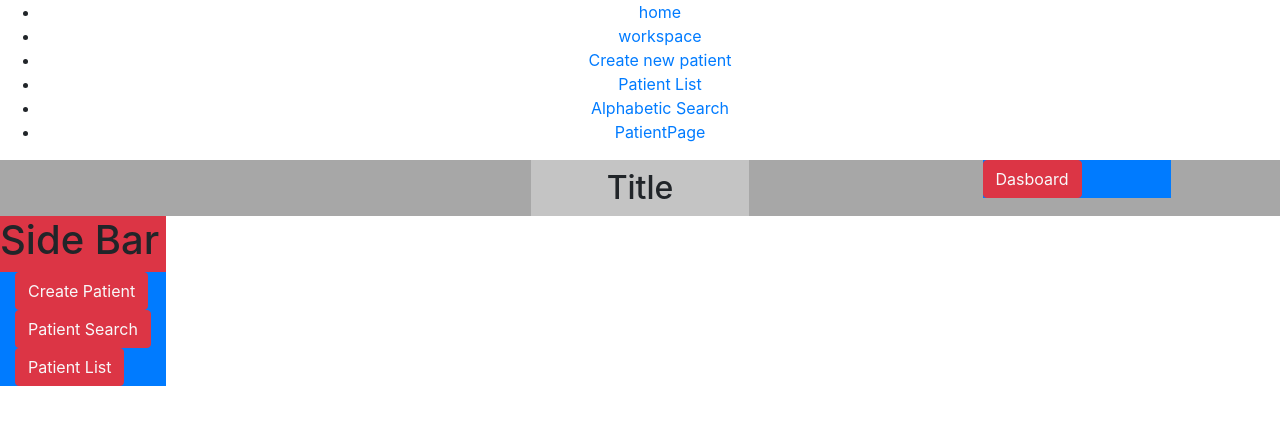
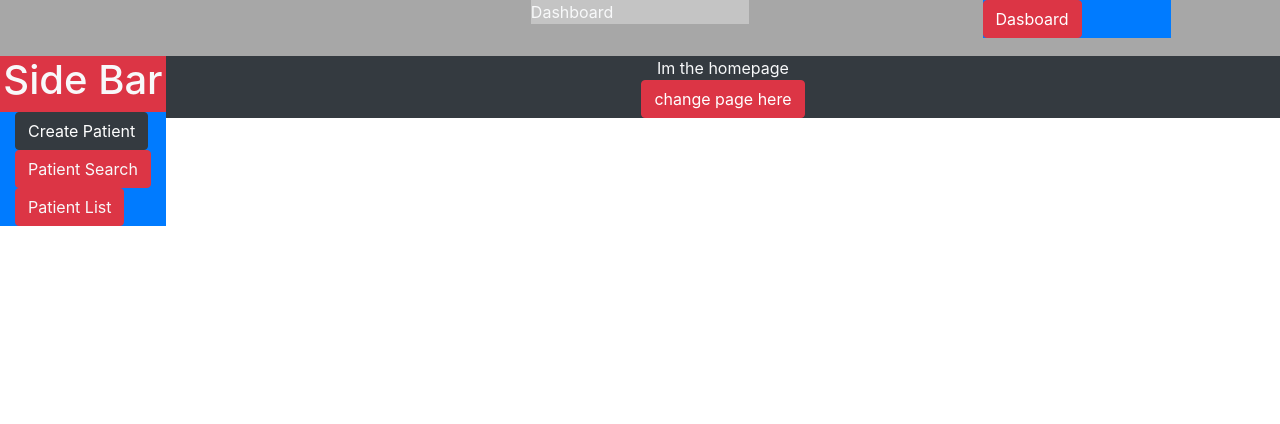
Before and after one commit to LuisERivas/Artificial-Intelligence-Business-Systems, a React (Create React App) app in the folder app/: page / in a window 1280 px wide. Shown: the top 424 px of the page. Built offline with nearby package versions, Linux system fonts and the light colour scheme.

Commit message:
Should be done with the functionality of the first page and page switching functions

```diff
--- a/app/src/App.js
+++ b/app/src/App.js
@@ -1,19 +1,19 @@
 import React from 'react'
 import './App.css'
-import {
-  BrowserRouter as Router,
-  // Switch,
-  // Route,
-  Link
-} from 'react-router-dom'
-import NavBar from './Components/NavBar'
-import SideBar from './Components/SideBar/sideBar'
-
+// import {
+//   BrowserRouter as Router,
+//   // Switch,
+//   // Route,
+//   // Link
+// } from 'react-router-dom'
+// import NavBar from './Components/NavBar'
+// import SideBar from './Components/SideBar/sideBar'
+import Dashboard from './Components/Dashboard/dashboard'
 function App () {
   return (
-    <Router>
-      <div className='App'>
-        <ul>
+    // <Router>
+    <div className='App'>
+      {/* <ul>
           <li>
             <Link to='/'>home</Link>
           </li>
@@ -32,11 +32,11 @@
           <li>
             <Link to='/PatientPage'>PatientPage </Link>
           </li>
-        </ul>
-      </div>
-      <NavBar />
-      <SideBar />
-    </Router>
+        </ul> */}
+      <Dashboard pageStateInitial='Dashboard' />
+    </div>
+
+  // </Router>
   )
 }
 
--- a/app/src/Components/Button/button.js
+++ b/app/src/Components/Button/button.js
@@ -18,15 +18,20 @@
     // console.log(this.props.sideBarLinks)
     // console.log(this.state.linkSet)
     var buttonSet = this.state.linkSet
-    console.log('The current Button set is: ' + buttonSet)
+    // console.log('The current Button set is: ' + buttonSet)
     let buttons
     if (buttonSet === 'SideBarSet') {
-      console.log('I Successfully pulled up the SideBarSet')
+      // console.log('--------- Button --------')
+
+      // console.log('I Successfully pulled up the SideBarSet')
+      // console.log('--------- Button --------')
+
       buttons = <div className='bg-primary col'>
         <div className='bg-primary row'>
-          <Router>
+          {/* <Router>
             <Link to={this.props.sideBarLinks.link1} className='text-light btn btn-danger'>{this.props.sideBarLinks.linkName1}</Link>
-          </Router>
+          </Router> */}
+          <button onClick={this.props.clickTestPatientPage} className='btn btn-dark'>{this.props.sideBarLinks.linkName1}</button>
         </div>
         <div className='bg-primary row'>
           <Router>
@@ -40,14 +45,21 @@
         </div>
       </div>
     } else if (buttonSet === 'navBarSet') {
-      console.log('I pulled up the NavbarSet')
+      // console.log('--------- Button --------')
+
+      // console.log('I pulled up the NavbarSet')
+      // console.log('--------- Button --------')
+
       buttons = <div className='bg-primary row'>
-        <Router>
+        {/* <Router>
           <Link to={this.props.navBarLinks.link1} className='text-light btn btn-danger'>{this.props.navBarLinks.linkName1}</Link>
-        </Router>
+        </Router> */}
+        <button onClick={this.props.clickTestDashboard} className='btn btn-danger'>{this.props.navBarLinks.linkName1}</button>
       </div>
     } else {
-      console.log('there is an eror bro')
+      // console.log('--------- Button --------')
+      // console.log('there is an eror bro')
+      // console.log('--------- Button --------')
     }
 
     return (
--- /dev/null
+++ b/app/src/Components/CreatePatientPage/createPatientpage.js
@@ -0,0 +1,14 @@
+import React, { Component } from 'react'
+import '../CreatePatientPage/createPatientPage.css'
+
+class CreatePatientPage extends Component {
+  render () {
+    return (
+      <div className='bg-danger'>
+                Create patient page
+      </div>
+    )
+  }
+}
+
+export default CreatePatientPage
--- /dev/null
+++ b/app/src/Components/Dashboard/dashboard.js
@@ -0,0 +1,75 @@
+import React, { Component } from 'react'
+import '../Dashboard/dashboard.js'
+import NavBar from '../NavBar/index.js'
+import SideBar from '../SideBar/sideBar'
+import HomePage from '../HomePage/home.js'
+import CreatePatientPage from '../CreatePatientPage/createPatientpage.js'
+
+class Dashboard extends Component {
+  constructor (props) {
+    super()
+    this.state = {
+      pageState: props.pageStateInitial,
+      status: 0
+    }
+    // this.onTest = this.onTest.bind(this)
+    this.onDashboardClicked = this.onDashboardClicked.bind(this)
+    this.onCreatePatientClicked = this.onCreatePatientClicked.bind(this)
+  }
+  // onTest () {
+  //   console.log('BRO IT FUCKING WORKED')
+  //   this.setState(state => ({
+  //     pageState: 'ugly boi'
+  //   }))
+  // }
+  onDashboardClicked () {
+    console.log('BRO IT FUCKING WORKED')
+    this.setState(state => ({
+      pageState: 'Dashboard'
+    }))
+  }
+  onCreatePatientClicked () {
+    console.log('bro, we found the create patient page')
+    this.setState(state => ({
+      pageState: 'Create Patient'
+    }))
+  }
+  //   superTest () {
+  //     console.log('this is a risk but lets see')
+  //   }
+  render () {
+    // console.log('--------- DashBoard --------')
+    // console.log('Current Page State: ' + this.state.pageState)
+    var pageSetter = this.state.pageState
+    // console.log('testing pageSetter var: ' + pageSetter)
+    let currentPage
+    // console.log('--------- DashBoard --------')
+
+    if (pageSetter === 'Dashboard') {
+      currentPage = <HomePage />
+    } else if (pageSetter === 'Create Patient') {
+      currentPage = <CreatePatientPage />
+    } else {
+      console.log('*WARNING* *WARNING* *WARNING*')
+      console.log('Something is wrong with the page state')
+      console.log('*WARNING* *WARNING* *WARNING*')
+    }
+    return (
+      <div className='bg-dark text-light'>
+        <NavBar
+          // test={this.onTest}
+          supertesto={this.superTest}
+          page={this.state.pageState}
+          dashboardClicked={this.onDashboardClicked}
+          // createPatientClicked={this.onCreatePatientClicked}
+        />
+        <SideBar
+          createPatientClicked={this.onCreatePatientClicked}
+        />
+        {currentPage}
+        <button className='btn btn-danger'>change page here</button>
+      </div>
+    )
+  }
+}
+export default Dashboard
--- /dev/null
+++ b/app/src/Components/HomePage/home.js
@@ -0,0 +1,13 @@
+import React, { Component } from 'react'
+import '../HomePage/home.css'
+
+class HomePage extends Component {
+  render () {
+    return (
+      <div>
+                Im the homepage
+      </div>
+    )
+  }
+}
+export default HomePage
--- a/app/src/Components/NavBar/index.js
+++ b/app/src/Components/NavBar/index.js
@@ -4,7 +4,47 @@
 import Button from '../Button/button'
 
 class NavBar extends Component {
+  // constructor () {
+  //   super()
+  //   this.state = {
+  //     currentTitle: 'Dashboard'
+  //   }
+  // }
+  // onChangeTitleName (newTitle) {
+  //   this.setState({
+  //     currentTitle: newTitle
+  //   })
+  // }
+  constructor (props) {
+    super()
+    // this.state = {}
+    //   pageState: props.pageStateInitial,
+    //   status: 0
+    // }
+    // this.onClickTesting = this.onClickTesting.bind(this)
+    this.onDashboradClickedTesting = this.onDashboradClickedTesting.bind(this)
+    // this.onCreatePatientClickedTesting = this.onCreatePatientClickedTesting.bind(this)
+  }
+  // ifClickTestingRan () {
+  //   console.log('idk if this is usesfull')
+  //   this.props.test()
+  // }
+  // onClickTesting () {
+  //   console.log('im testing onClickingTesting function')
+  //   // this.ifClickTestingRan()
+  //   this.props.test()
+  // }
+  onDashboradClickedTesting () {
+    console.log('im testing if dashboard button was clicked')
+    this.props.dashboardClicked()
+  }
+  // onCreatePatientClickedTesting () {
+  //   console.log('im testing if the create patient button has be pressed')
+  //   this.props.createPatientClicked()
+  // }
   render () {
+    // console.log('TEST: ' + this.state.currentTitle)
+    // console.log('this is another TEST MY DUDE ' + this.props.page)
     var navBarLinks = {
       linkName1: 'Dasboard',
       link1: '/'
@@ -20,13 +60,27 @@
           <div className='col' />
           <div className='col-2'>
 
-            <TitleHolder />
+            <TitleHolder
+              // currentTitle={this.state.currentTitle}
+              currentTitle={this.props.page}
+              // changeTitle={this.onChangeTitleName.bind(this)}
+            />
 
           </div>
           <div className='col' />
           <div className='col' />
           <div className='col-2'>
-            <Button navBarLinks={navBarLinks} linkSetIndicator={'navBarSet'} />
+            <Button navBarLinks={navBarLinks}
+              linkSetIndicator={'navBarSet'}
+              clickTest={this.onClickTesting}
+              // clickTestPatientPage={this.onCreatePatientClickedTesting}
+              clickTestDashboard={this.onDashboradClickedTesting}
+            />
+            {/* <button
+              onClick={this.props.test}
+              className='btn btn-dark'
+            > Testt
+            </button> */}
           </div>
           <div className='col' />
         </div>
--- a/app/src/Components/SideBar/sideBar.js
+++ b/app/src/Components/SideBar/sideBar.js
@@ -4,6 +4,16 @@
 // import ButtonTest from '../ButtonTest/buttonTest'
 
 class SideBar extends Component {
+  constructor (props) {
+    super()
+
+    this.onCreatePatientClickedTesting = this.onCreatePatientClickedTesting.bind(this)
+  }
+
+  onCreatePatientClickedTesting () {
+    console.log('im testing if the create patient button has be pressed')
+    this.props.createPatientClicked()
+  }
   render () {
     var sideBarLinks = {
       linkName1: 'Create Patient',
@@ -20,7 +30,11 @@
             Side Bar
           </h1>
 
-          <Button sideBarLinks={sideBarLinks} linkSetIndicator={'SideBarSet'} />
+          <Button
+            sideBarLinks={sideBarLinks}
+            linkSetIndicator={'SideBarSet'}
+            clickTestPatientPage={this.onCreatePatientClickedTesting}
+          />
           {/* <ButtonTest /> */}
         </div>
       </div>
--- a/app/src/Components/TitleHolder/titleHolder.js
+++ b/app/src/Components/TitleHolder/titleHolder.js
@@ -1,14 +1,20 @@
 import React, { Component } from 'react'
 import '../TitleHolder/titleHolder.css'
-import TitleText from '../TitleText/titleText.js'
+// import TitleText from '../TitleText/titleText.js'
 
 class TitleHolder extends Component {
   render () {
+    console.log('--------- Title Holder --------')
+
+    console.log('Testing push prop down from navbar: ' + this.props.currentTitle)
+
+    console.log('--------- Title Holder --------')
+
+    var title
+    title = this.props.currentTitle
     return (
       <div className='titleHolderColor fullHeight row'>
-        {/* <div className='bg-light centerTest'> */}
-        <TitleText />
-        {/* </div> */}
+        {title}
       </div>
     )
   }
--- a/app/src/Components/TitleText/titleText.js
+++ b/app/src/Components/TitleText/titleText.js
@@ -2,6 +2,12 @@
 import '../TitleText/titleText.css'
 
 class TitleText extends Component {
+  constructor (props) {
+    super()
+    this.state = {
+      titleSet: props.titleIndicator
+    }
+  }
   render () {
     return (
       <h2 className='my-auto center'>
```
Also changed, not shown: app/src/Components/CreatePatientPage/createPatientPage.css (added), app/src/Components/Dashboard/dashboard.css (added), app/src/Components/HomePage/home.css (added).
